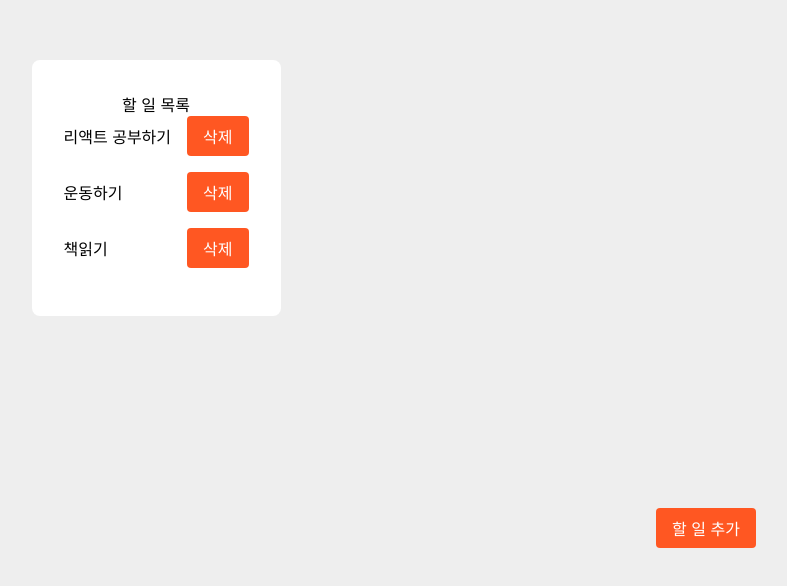
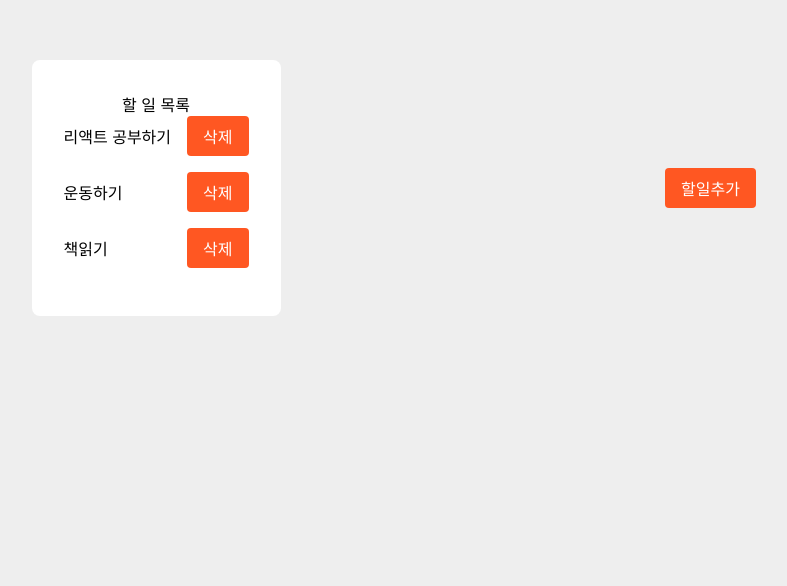
Before and after one commit to notcherry222/React-study, a React (Create React App) app: page / in a window 1280 px wide. Shown: the part 212-798 px from the top of the page, without its empty margins (484-1271 px from the left). Built offline with nearby package versions, Linux system fonts and the light colour scheme.

Commit message:
showInput 컴포넌트

```diff
--- a/src/App.tsx
+++ b/src/App.tsx
@@ -1,8 +1,8 @@
 import styled from '@emotion/styled';
 import { DataView } from 'components/DataView';
 import { useState } from 'react';
-import { ToDoInput } from 'components/ToDoInput'
-import { Button } from 'components/Button';
+import { ToDoInput } from 'components/ToDoInput';
+import { ShowInputButton } from 'components/ShowInputButton';
 
 const Container = styled.div`
   height: 100vh;
@@ -11,13 +11,6 @@ const Container = styled.div`
   align-items: center;
   justify-content: center;
   background-color: #eeeeee;
-`;
-
-const ShowInputButton = styled.div`
-  position: absolute;
-  right: 40px;
-  bottom: 40px;
-  z-index: 1;
 `;
 
 function App() {
@@ -44,12 +37,10 @@ function App() {
     <Container>
       <DataView toDoList={toDoList} onDelete={onDelete} />
       {showToDoInput && <ToDoInput onAdd={onAdd} />}
-      <ShowInputButton>
-        <Button
-          label={showToDoInput ? '닫기': '할 일 추가'}
-          onClick={() => setShowToDoInput(!showToDoInput)}
-           />
-      </ShowInputButton>
+      <ShowInputButton
+      show = {showToDoInput}
+      onClick={() => setShowToDoInput(!showToDoInput)}
+      />
     </Container>
   );
 }
--- /dev/null
+++ b/src/components/ShowInputButton/index.tsx
@@ -0,0 +1,25 @@
+import styled from '@emotion/styled';
+import { Button } from 'components/Button';
+
+const Container = styled.div`
+  position: absolute;
+  right: 40px;
+  bottom: 40px
+  z-index: 1;
+`;
+
+interface Props {
+    readonly show: boolean;
+    readonly onClick: () => void;
+}
+
+export const ShowInputButton = ({ show, onClick }: Props) => {
+    return(
+        <Container>
+            <Button
+            label={show ? '닫기' : '할일추가'}
+            onClick={onClick}
+            />
+        </Container>
+    )
+}
```
